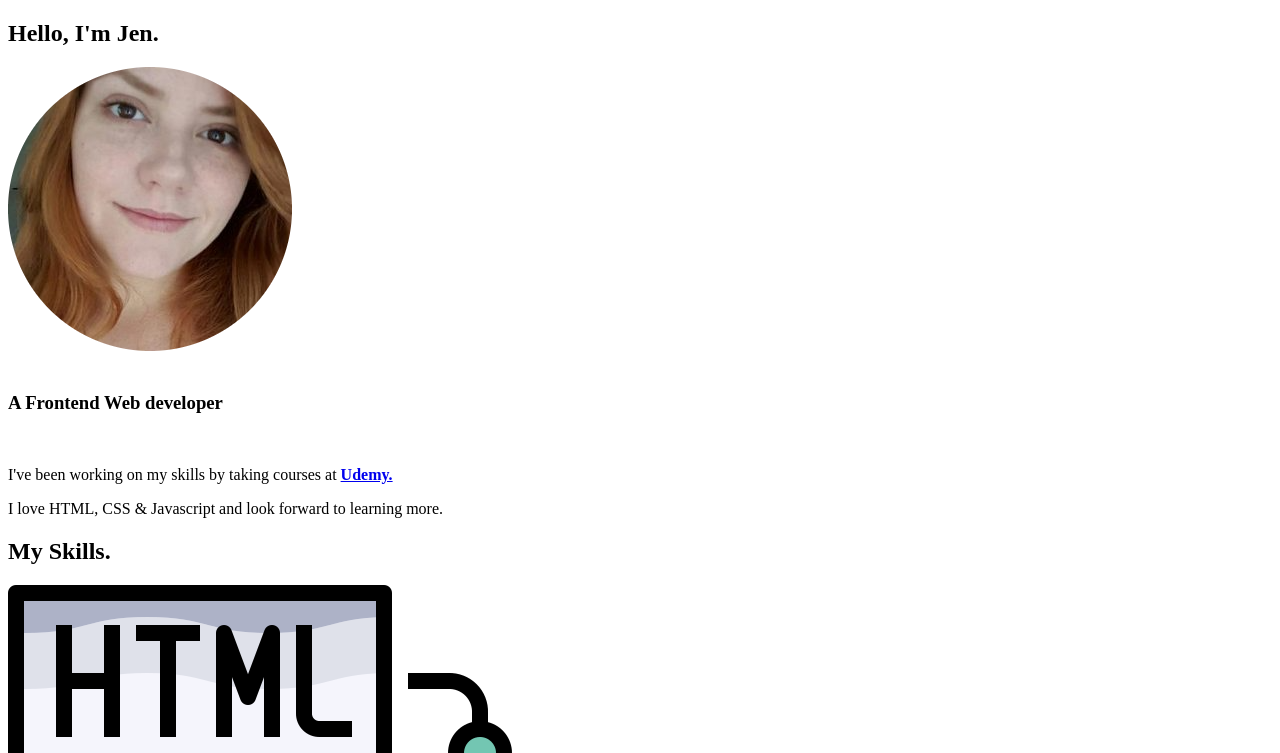
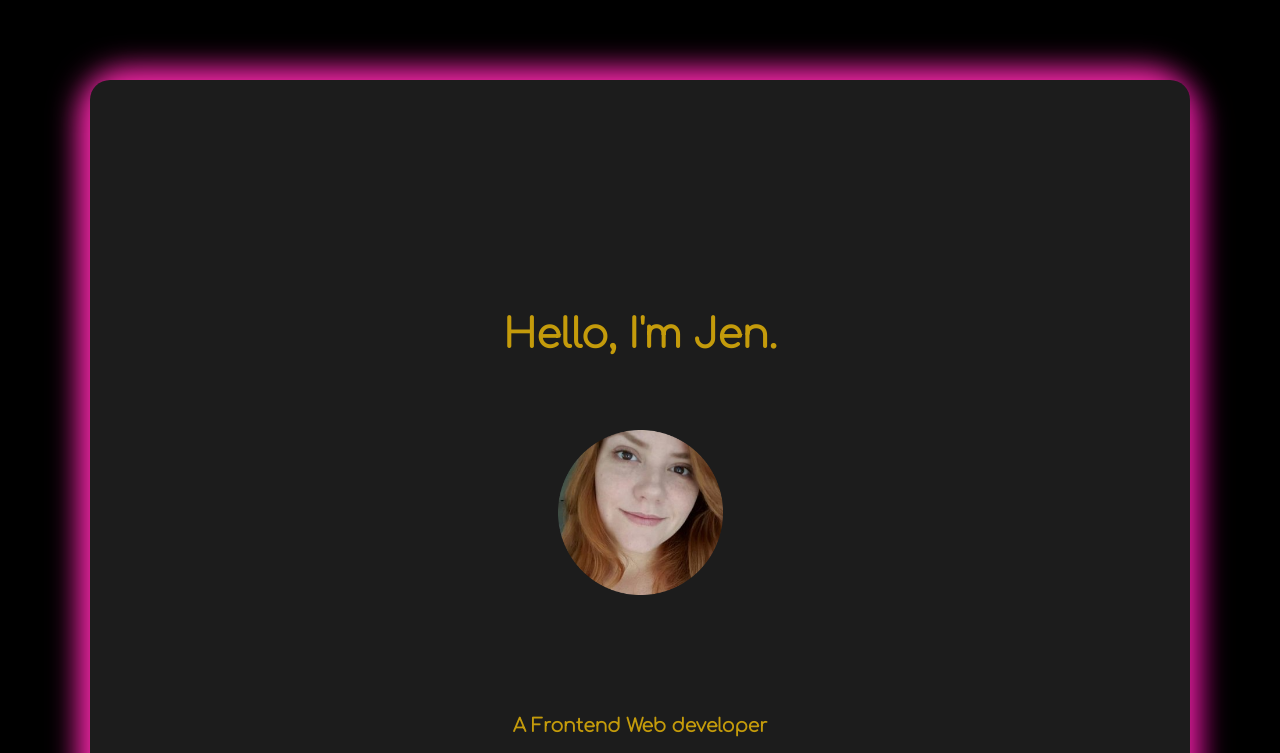
Before and after one commit to Okitsgittime/My.Profile, a plain HTML site: page index.html in a window 1280 px wide. Shown: the top 753 px of the page. Drawn offline with Linux system fonts and the light colour scheme; a web font is replaced by a local one.

Commit message:
Update index.html
iubhiug

```diff
--- a/index.html
+++ b/index.html
@@ -7,7 +7,7 @@
 <link rel="preconnect" href="https://fonts.googleapis.com">
 <link rel="preconnect" href="https://fonts.gstatic.com" crossorigin/>
 <link href="https://fonts.googleapis.com/css2?family=Comfortaa:wght@300&family=Love+Ya+Like+A+Sister&family=Parisienne&family=Zen+Loop&display=swap" rel="stylesheet" ref="font-family"/>
-        <link href="css\styles.css" rel="stylesheet"/>
+        <link href="styles.css" rel="stylesheet"/>
 
   </head>
 
```
